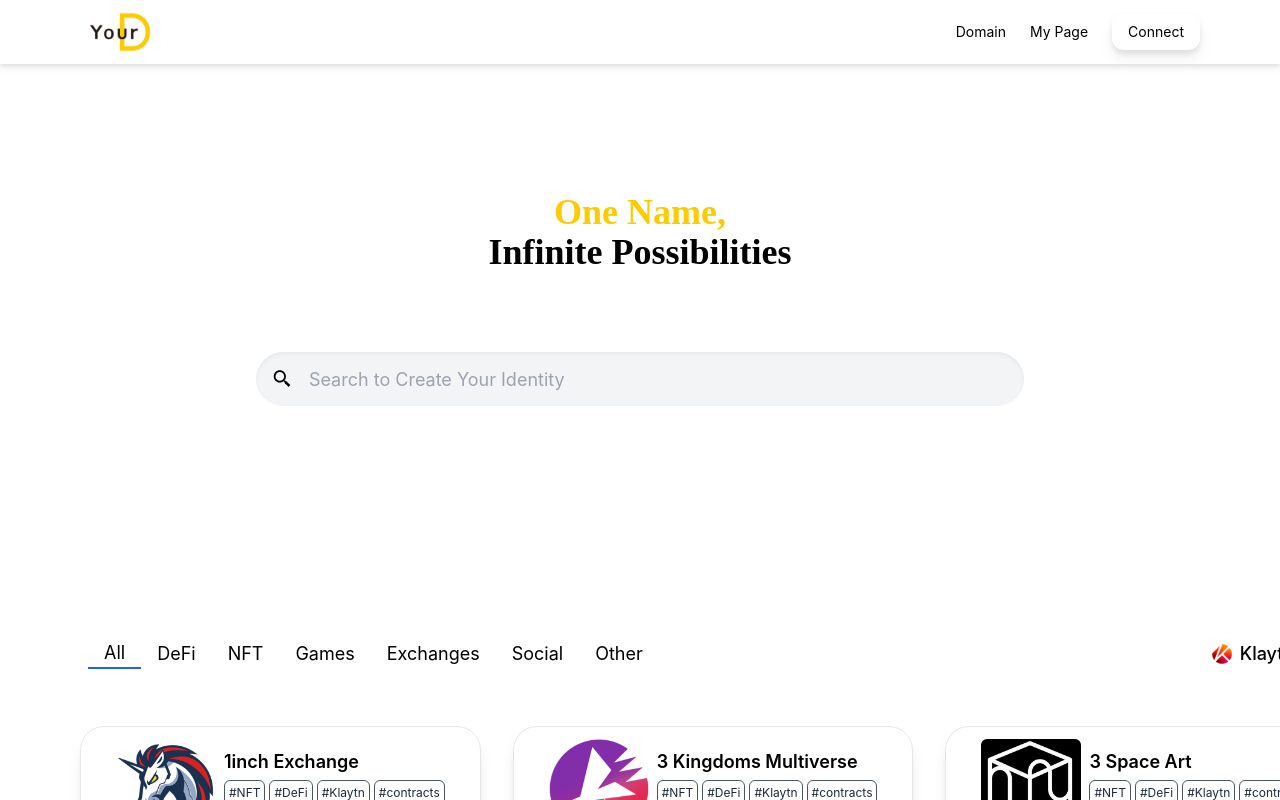
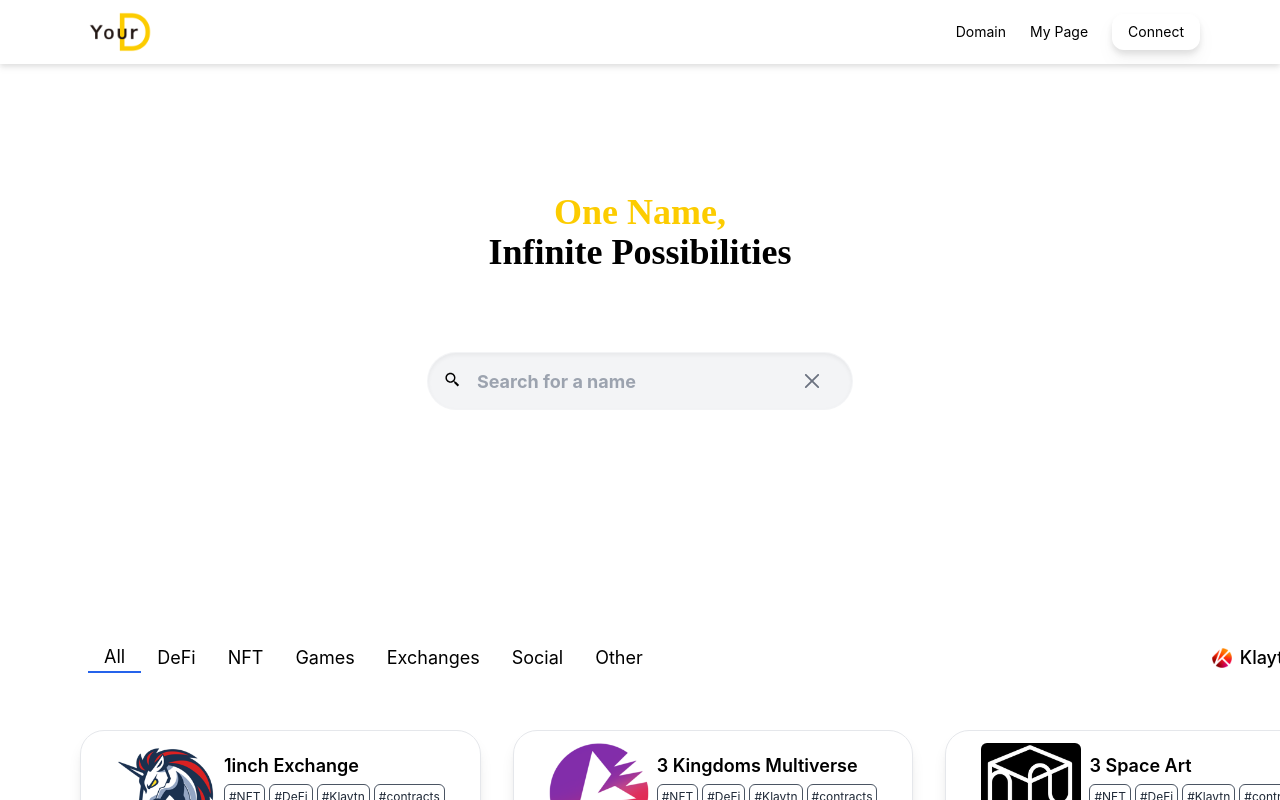
Before and after one commit to DataSovereignty-YourD/yourd-name-service, a React (Create React App) app: page / in a window 1280 px wide. Shown: the top 800 px of the page. Built offline with nearby package versions, Linux system fonts and the light colour scheme.

Commit message:
several things

```diff
--- /dev/null
+++ b/src/components/project/connect.tsx
@@ -0,0 +1,3 @@
+export default function Connect() {
+
+}
--- a/src/components/project/profile.tsx
+++ b/src/components/project/profile.tsx
@@ -71,12 +71,21 @@ export default function Profile() {
         </div>
         <div className=" absolute mt-4 ml-5">
           <div className=" w-28 h-28 bg-white rounded-full border shadow-lg">
-            <img src={Logo} className=" h-full w-full rounded-full object-contain" />
+            <img
+              src={Logo}
+              className=" h-full w-full rounded-full object-contain"
+            />
           </div>
         </div>
-        <div className=" flex mt-20 mx-6">
-        <div className=" font-bold text-2xl text-black">DNS&nbsp;:&nbsp; KlaySwap</div>
+        <div className=" flex mt-20 mx-6 ">
+          <div className=" font-bold text-2xl text-black">
+            DNS&nbsp;:&nbsp; KlaySwap
+          </div>
           <img src={verify} className=" h-7 w-7" />
+
+          <button className="bg-blue-500 hover:bg-blue-700 text-white font-bold py-2 px-4 rounded">
+            Subscribe
+          </button>
         </div>
       </div>
       <div className=" flex w-full flex-col items-center justify-center ">
@@ -126,7 +135,7 @@ export default function Profile() {
           </div>
         </div>
         <div className=" w-full h-[240px] bg-white rounded-lg shadow-lg mt-4 mb-6">
-          <div className=" px-6 flex space-x-6 py-4">
+          <div className="flex mx-6 justify-between py-4">
             {images.map((image, index) => (
               <div
                 key={index}
--- a/src/pages/domains/searchPage.tsx
+++ b/src/pages/domains/searchPage.tsx
@@ -1,8 +1,8 @@
-import { useState } from "react";
-import { BiSearchAlt2 } from "react-icons/bi";
-
+import { useState } from 'react';
+import { BiSearchAlt2 } from 'react-icons/bi';
+import {RxCross2} from 'react-icons/rx';
 export default function SearchPage() {
-  const [searchValue, setSearchValue] = useState("");
+  const [searchValue, setSearchValue] = useState('');
   return (
     <div className="flex w-full mb-56 justify-center ">
       <div className="flex flex-col w-full pt-32  items-center">
@@ -11,13 +11,21 @@ export default function SearchPage() {
           <div>Infinite Possibilities</div>
         </div>
         <div className="flex justify-center w-full ">
-          <div className="flex p-4 w-full mx-5 sm:mx-20 sm:max-w-3xl bg-gray-100 mt-12 sm:mt-20 duration-200   gap-4 rounded-full shadow-inner ">
-            <BiSearchAlt2 size={22} />
+          <div className="flex p-4 w-1/3 mx-5 sm:mx-20 sm:max-w-3xl bg-gray-100 mt-12 sm:mt-20 duration-200 gap-4 rounded-full shadow-inner
+          border border-transparent hover:border-[#fccc00] focus-within:border-[#fccc00]">
+            <BiSearchAlt2 size={22}/>
             <input
-              className="w-full h-full  text-sm sm:text-lg bg-gray-100  focus:outline-none "
-              placeholder="Search to Create Your Identity"
+              className="w-full h-full  text-sm sm:text-lg bg-gray-100 font-bold  focus:outline-none "
+              placeholder="Search for a name"
+              value={searchValue}
               onChange={(e) => setSearchValue(e.target.value)}
             />
+            <button
+              className="text-gray-500 hover:text-gray-800 transition duration-150"
+              onClick={() => setSearchValue('')}
+            >
+              <RxCross2 size={24} className='mr-3'/>
+            </button>
           </div>
         </div>
       </div>
--- a/src/pages/topbar.tsx
+++ b/src/pages/topbar.tsx
@@ -2,9 +2,10 @@
 import { Link } from 'react-router-dom';
 import Logo from '../assets/img/yourd-logo.png';
 import {AiOutlineMore} from 'react-icons/ai';
+import {useState} from 'react';
 export default function TopBar() {
     return (
-        <div className="fixed flex h-16 w-full bg-white top-0 items-center justify-between px-8  sm:px-20 drop-shadow-md">
+        <div className="fixed flex h-16 w-full bg-white top-0 items-center justify-between px-8 z-50 sm:px-20 drop-shadow-md">
             <Link to={"/"} className="flex w-fit h-full items-center">
                 <img src={Logo} className="h-12 sm:h-full object-contain "/>
             </Link>
```
Also changed, not shown: src/assets/img/fuckyou-klay.png (deleted).
